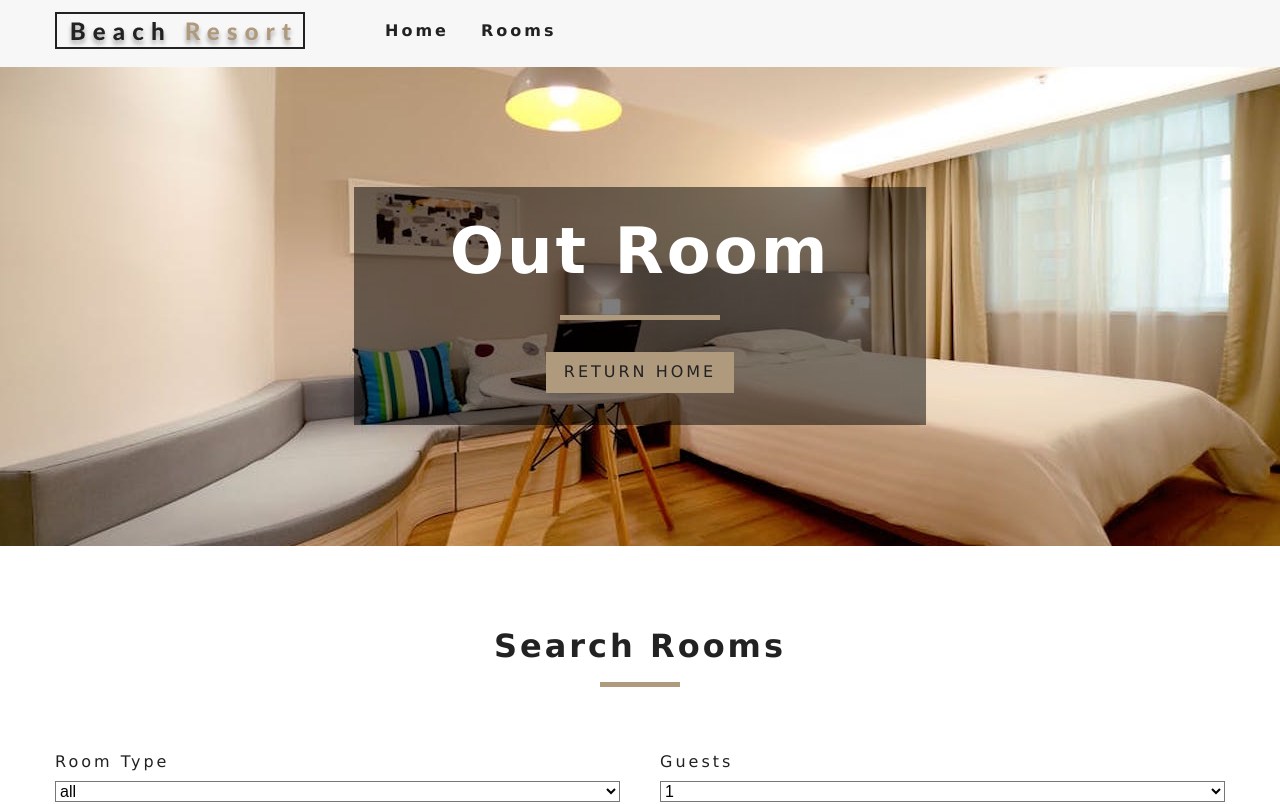
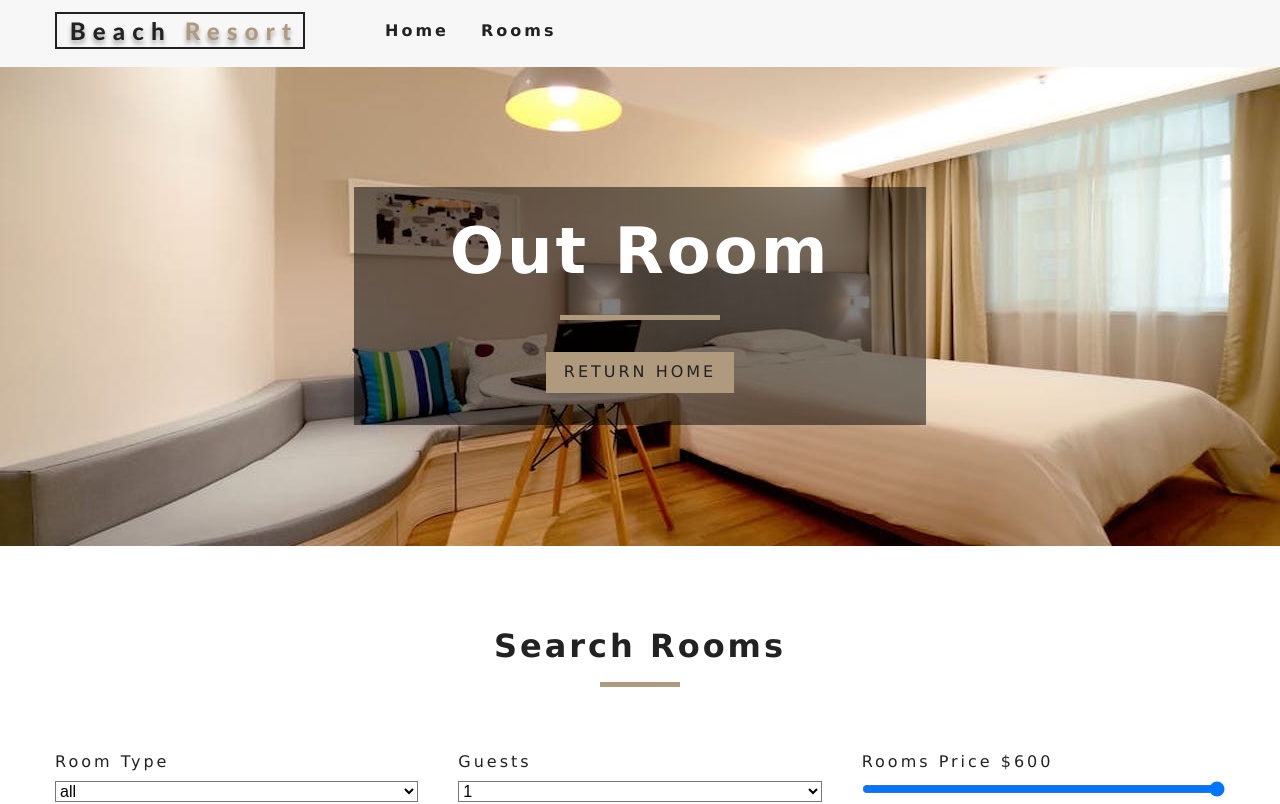
Before and after one commit to juliaosmolovska/react_website_2, a React (Create React App) app: page /rooms in a window 1280 px wide. Shown: the top 804 px of the page. Built offline with nearby package versions, Linux system fonts and the light colour scheme.

Commit message:
Add Room Price for RoomFilter

```diff
--- a/src/components/RoomFilter.js
+++ b/src/components/RoomFilter.js
@@ -73,6 +73,23 @@
             </select>
           </div>
           {/* end guests */}
+          {/* room price*/}
+          <div className='form-group'>
+            <label htmlFor='price'>
+              rooms price ${price}
+            </label>
+            <input
+              type='range'
+              name='price'
+              min={minPrice}
+              max={maxPrice}
+              id='price'
+              value={price}
+              onChange={handleChange}
+              className='form-control'
+            />
+          </div>
+          {/* end room price*/}
         </form>
     </section>
   );
--- a/src/components/RoomList.js
+++ b/src/components/RoomList.js
@@ -4,7 +4,7 @@
 export default function RoomList({rooms}) {
   if (rooms.length === 0) {
     return (
-      <div className='empy-search'>
+      <div className='empty-search'>
         <h3>unfortunately no rooms matched your search parameters</h3>
       </div>
     )
```
